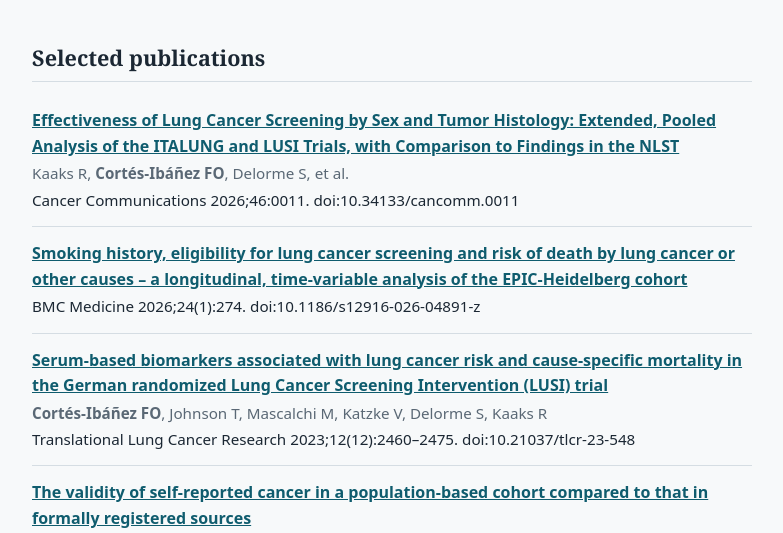
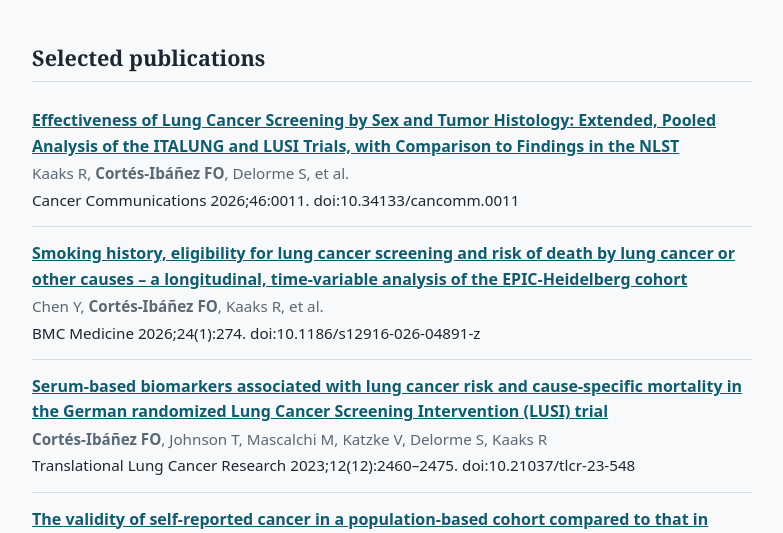
Before and after one commit to PatoAhuizote/franciscocortesibanez, a plain HTML site: page index.html in a window 1280 px wide. Shown: the part 214-747 px from the top of the page, without its empty margins (248-1031 px from the left). Drawn offline with Linux system fonts and the light colour scheme.

Commit message:
Add author details for lung cancer screening study
Added author information for a publication on lung cancer screening.

```diff
--- a/index.html
+++ b/index.html
@@ -63,6 +63,7 @@
       </li>
       <li>
         <span class="t"><a href="https://doi.org/10.1186/s12916-026-04891-z">Smoking history, eligibility for lung cancer screening and risk of death by lung cancer or other causes – a longitudinal, time-variable analysis of the EPIC-Heidelberg cohort</a></span>
+        <span class="a">Chen Y, <strong>Cortés-Ibáñez FO</strong>, Kaaks R, et al.</span>
         <span class="j">BMC Medicine 2026;24(1):274. doi:10.1186/s12916-026-04891-z</span>
       </li>
       <li>
```
